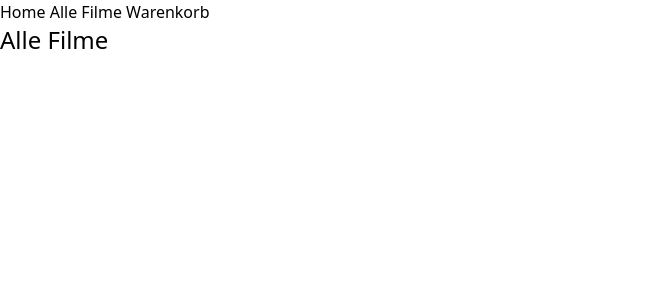
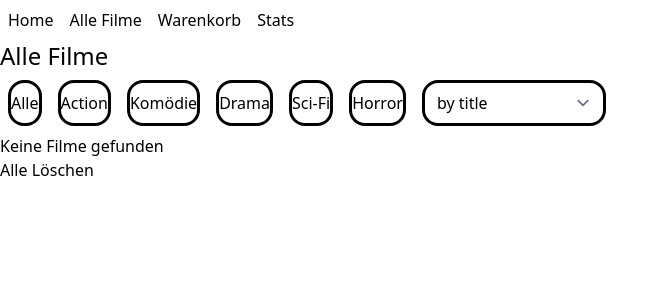
Before and after one commit to Jonny1Coder/BBK_SOW_Film-Bewertungs-App, a SvelteKit app: page /filme in a window 1280 px wide. Shown: the top 300 px of the page, without its empty margins (0-669 px from the left). Built offline with nearby package versions, Linux system fonts and the light colour scheme.

Commit message:
Add "Stats" page route with navigation link and enhance Filme route with filtering and sorting options

```diff
--- a/src/lib/components/FilmList.svelte
+++ b/src/lib/components/FilmList.svelte
@@ -9,7 +9,7 @@
     }
 </script>
 
-<div id="filme">
+<div class="filme">
     {#each films as film}
         <FilmCard {film} />
     {/each}
@@ -17,5 +17,9 @@
 <button on:click={ () => clearFilm()}>Alle Löschen</button>
 
 <style>
-
+    .filme{
+        display: flex;
+        flex-wrap: wrap;
+        gap: 1rem;
+    }
 </style>
--- a/src/lib/components/Layout/Nav.svelte
+++ b/src/lib/components/Layout/Nav.svelte
@@ -6,8 +6,13 @@
     <a href="./">Home</a>
     <a href="/filme">Alle Filme</a>
     <a href="/cart">Warenkorb</a>
+    <a href="/stats">Stats</a>
 </nav>
 
 <style>
-
+    nav{
+        display: flex;
+        gap: 1rem;
+        margin: 0.5em;
+    }
 </style>
--- a/src/routes/+layout.svelte
+++ b/src/routes/+layout.svelte
@@ -1,9 +1,55 @@
 <script>
 	import './layout.css';
 	import favicon from '$lib/assets/favicon.svg';
+    import Nav from "$lib/components/Layout/Nav.svelte";
+    import { filme } from '$lib/stores/filmStore.js';
+    import {onDestroy, onMount} from "svelte";
+
+    let lastUpdate = new Date();
+    let interval;
+
+    onMount(() => {
+        // get init Data
+        loadFilmeFromLocalStorage();
+
+        interval = setInterval(() => {
+            lastUpdate = new Date();
+            console.log(lastUpdate);
+            loadFilmeFromLocalStorage();
+        }, 60000);
+
+        return filme.subscribe(current => {
+            try {
+                window.localStorage.setItem('filme', JSON.stringify(current));
+            } catch (e) {
+                console.error('Failed to save filme to localStorage', e);
+            }
+        });
+    });
+
+    onDestroy(() => {
+        clearInterval(interval);
+    });
+
+    function loadFilmeFromLocalStorage() {
+        try {
+            const filmeFromLocalStorage = window.localStorage.getItem("filme");
+            if (filmeFromLocalStorage !== null) {
+                const parsed = JSON.parse(filmeFromLocalStorage);
+                console.log("Temp",parsed);
+                if (Array.isArray(parsed)) {
+                    filme.set(parsed);
+                }
+            }
+        } catch (e) {
+            console.error('Failed to read filme from localStorage', e);
+        }
+        console.log("Filme", $filme);
+    }
 
 	let { children } = $props();
 </script>
 
 <svelte:head><link rel="icon" href={favicon} /></svelte:head>
+<Nav />
 {@render children()}
--- a/src/routes/+page.svelte
+++ b/src/routes/+page.svelte
@@ -1,7 +1,12 @@
 <script>
-    import Nav from "../lib/components/Layout/Nav.svelte";
+    import FilmForm from "$lib/components/FilmForm.svelte";
 </script>
-<Nav />
+
 <main>
     <h1>Willkommen</h1>
+    <FilmForm />
 </main>
+
+<style>
+
+</style>
--- a/src/routes/cart/+page.svelte
+++ b/src/routes/cart/+page.svelte
@@ -0,0 +1,11 @@
+<script>
+
+</script>
+
+<main>
+
+</main>
+
+<styl>
+
+</styl>
--- a/src/routes/filme/+page.svelte
+++ b/src/routes/filme/+page.svelte
@@ -1,24 +1,62 @@
 <script>
-    import Nav from "$lib/components/Layout/Nav.svelte";
     import FilmCard from "$lib/components/FilmCard.svelte";
-    import { filme } from "$lib/stores/filmStore.js";
+    import FilmList from "$lib/components/FilmList.svelte";
+    import { filme, genres } from "$lib/stores/filmStore.js";
+
+    let selectedGenre = 'Alle';
+    let sortBy = 'title';
+
+    $: filteredFilme = selectedGenre === 'Alle'
+        ? $filme
+        : $filme.filter(f => f.genre === selectedGenre);
+
+    $: sortedFilme = [...filteredFilme].sort((a, b) => {
+        if (sortBy === 'bewertung') return (Number(b?.bewertung) || 0) - (Number(a?.bewertung) || 0);
+        const at = (a?.title ?? '').toString();
+        const bt = (b?.title ?? '').toString();
+        return at.localeCompare(bt);
+    });
+
+    function setActive(genre) {
+        selectedGenre = genre;
+    }
 
 </script>
-<Nav />
+
 <main>
     <h1 class="text-2xl">Alle Filme</h1>
-    <div class="filme">
-        {#each $filme as film}
-            <FilmCard film="{film}"/>
+
+    <nav>
+        <button class:active={selectedGenre === "Alle"} on:click={() => setActive("Alle")}>Alle</button>
+        {#each genres as genre}
+            <button class:active={selectedGenre === genre} on:click={() => setActive(genre)}>{genre}</button>
         {/each}
-    </div>
+        <select bind:value={sortBy}>
+            <option value="title">by title</option>
+            <option value="bewertung">Nach Bewertung</option>
+        </select>
+    </nav>
+
+    {#if filteredFilme.length === 0}
+        <span class="error">Keine Filme gefunden</span>
+    {/if}
+
+    <FilmList films={sortedFilme} />
 
 </main>
 
 <style>
-    .filme{
+    nav{
         display: flex;
-        flex-wrap: wrap;
         gap: 1rem;
+        margin: 0.5em;
+    }
+    button,
+    select{
+        border: solid;
+        border-radius: 1em;
+    }
+    nav button:hover{
+        cursor: pointer;
     }
 </style>
--- /dev/null
+++ b/src/routes/stats/+page.svelte
@@ -0,0 +1,12 @@
+<script>
+
+import Stats from "$lib/components/Stats.svelte";
+</script>
+
+<main>
+    <Stats />
+</main>
+
+<style>
+
+</style>
```
